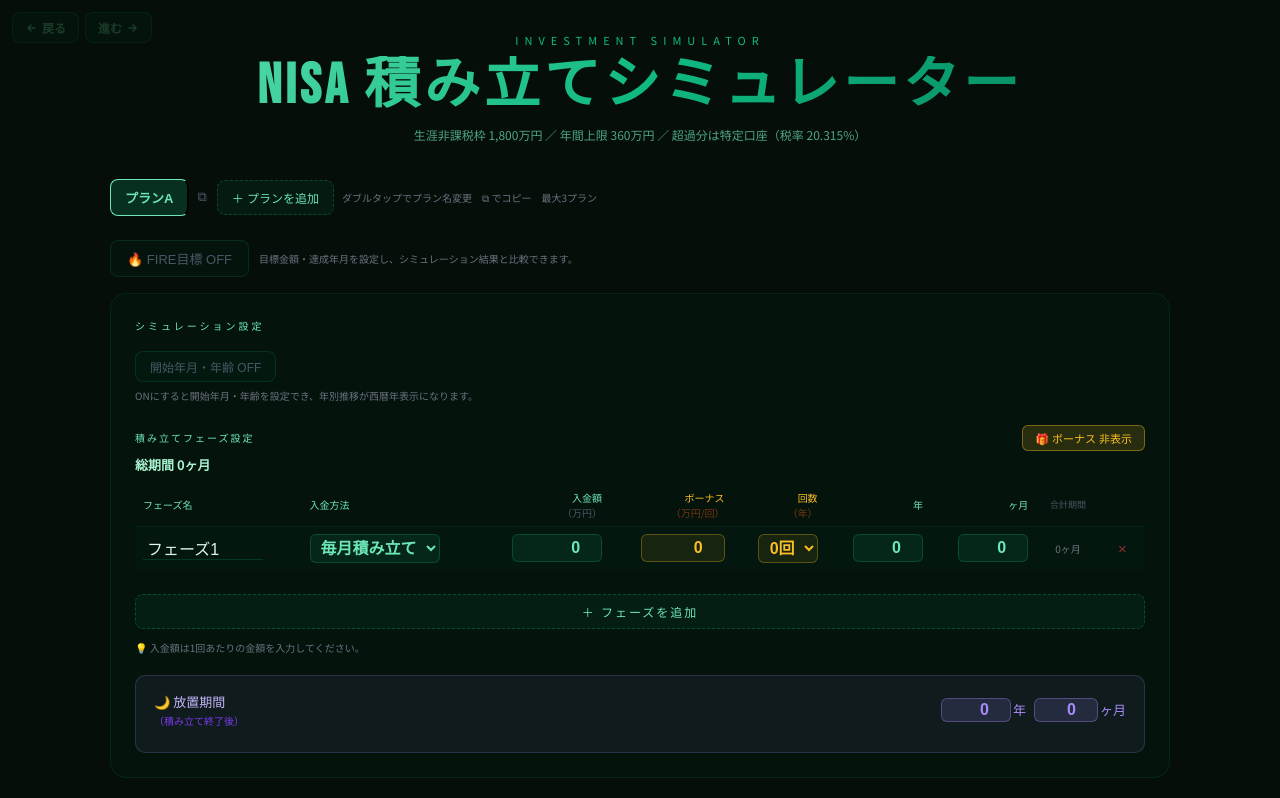
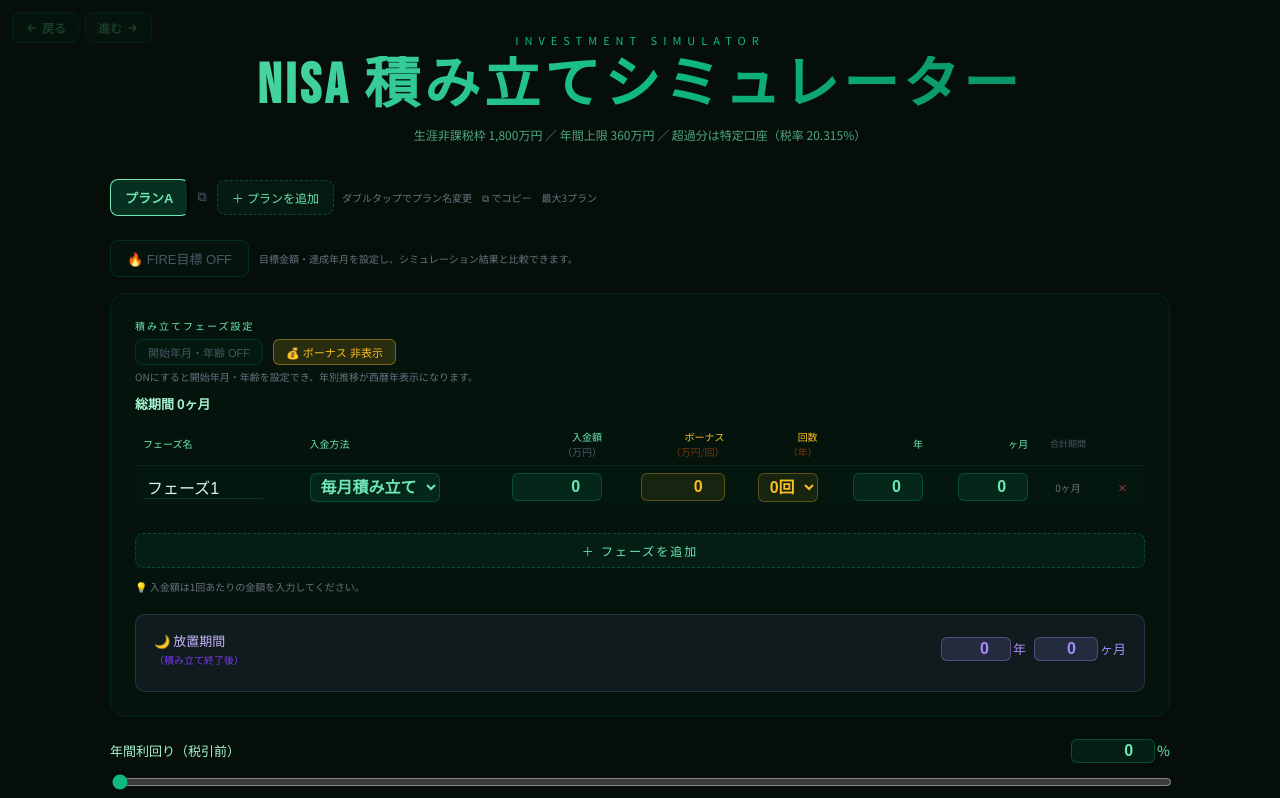
Before and after one commit to Okaengo/nisa-app, a React (Create React App) app: page / in a window 1280 px wide. Shown: the top 798 px of the page. Built offline with nearby package versions, Linux system fonts and the light colour scheme.

Commit message:
Update App.jsx

```diff
--- a/src/App.jsx
+++ b/src/App.jsx
@@ -608,24 +608,26 @@
 
       {/* 設定パネル */}
       <div style={{ background: "rgba(16,185,129,0.03)", border: "1px solid rgba(16,185,129,0.1)", borderRadius: 16, padding: 24, marginBottom: 22 }}>
-        <div style={{ fontSize: 10, color: "#6ee7b7", letterSpacing: 3, marginBottom: 18 }}>シミュレーション設定</div>
+        {/* フェーズテーブル */}
+        <div style={{ marginBottom: 12 }}>
+          <div style={{ fontSize: 10, color: "#6ee7b7", letterSpacing: 2, marginBottom: 6 }}>積み立てフェーズ設定</div>
+          <div style={{ display: "flex", alignItems: "center", gap: 10, marginBottom: 4, flexWrap: "wrap" }}>
+            <button onClick={() => setUseStartDate(v => !v)} style={{
+              background: useStartDate ? "rgba(16,185,129,0.15)" : "rgba(16,185,129,0.04)",
+              border: `1px solid ${useStartDate ? "rgba(16,185,129,0.5)" : "rgba(16,185,129,0.15)"}`,
+              borderRadius: 8, padding: "4px 12px", cursor: "pointer",
+              color: useStartDate ? "#6ee7b7" : "#4b5563", fontSize: 11, fontWeight: useStartDate ? 700 : 400,
+            }}>開始年月・年齢 {useStartDate ? "ON" : "OFF"}</button>
+            <button onClick={() => setShowBonus(b => !b)} style={{ background: showBonus ? "rgba(251,191,36,0.15)" : "rgba(16,185,129,0.08)", border: `1px solid ${showBonus ? "rgba(251,191,36,0.4)" : "rgba(16,185,129,0.2)"}`, borderRadius: 6, color: showBonus ? "#fbbf24" : "#6ee7b7", fontSize: 11, padding: "4px 12px", cursor: "pointer" }}>💰 ボーナス {showBonus ? "非表示" : "表示"}</button>
+          </div>
 
-
-        {/* 開始年月・年齢 */}
-        <div style={{ marginBottom: 22 }}>
-
-          <div>
-            <div style={{ marginBottom: 8 }}>
-              <button onClick={() => setUseStartDate(v => !v)} style={{
-                background: useStartDate ? "rgba(16,185,129,0.15)" : "rgba(16,185,129,0.04)",
-                border: `1px solid ${useStartDate ? "rgba(16,185,129,0.5)" : "rgba(16,185,129,0.15)"}`,
-                borderRadius: 8, padding: "6px 14px", cursor: "pointer",
-                color: useStartDate ? "#6ee7b7" : "#4b5563", fontSize: 12, fontWeight: useStartDate ? 700 : 400,
-              }}>開始年月・年齢 {useStartDate ? "ON" : "OFF"}</button>
-              {!useStartDate && <div style={{ fontSize: 10, color: "#6b7280", marginTop: 6 }}>ONにすると開始年月・年齢を設定でき、年別推移が西暦年表示になります。</div>}
+          {/* 開始年月・年齢 */}
+          <div style={{ marginBottom: 10 }}>
+            <div style={{ marginBottom: 4 }}>
+              {!useStartDate && <div style={{ fontSize: 10, color: "#6b7280", marginTop: 4 }}>ONにすると開始年月・年齢を設定でき、年別推移が西暦年表示になります。</div>}
             </div>
             {useStartDate && (<>
-              <div style={{ display: "flex", alignItems: "baseline", gap: 6, marginBottom: 8, flexWrap: "wrap" }}>
+              <div style={{ display: "flex", alignItems: "baseline", gap: 6, marginBottom: 6, flexWrap: "wrap" }}>
                 <input type="number" min={2000} max={2100}
                   value={startYearFocused ? (startYearDraft === null ? "" : startYearDraft) : startYear}
                   onFocus={() => { setStartYearFocused(true); setStartYearDraft(String(startYear)); }}
@@ -645,10 +647,10 @@
                   style={{ ...S.inputBase, ...S.inputGreen, width: 60, borderRadius: 6, padding: "4px 6px", textAlign: "right", outline: "none" }} />
                 <span style={{ fontSize: 13, color: "#6ee7b7" }}>歳</span>
               </div>
-              <div style={{ fontSize: 10, color: "#6b7280", marginBottom: 8, lineHeight: 1.7 }}>
+              <div style={{ fontSize: 10, color: "#6b7280", marginBottom: 6, lineHeight: 1.7 }}>
                 年齢を設定する場合は、開始する年になる年齢を入力してください。
               </div>
-              <div style={{ display: "flex", flexWrap: "wrap", gap: 4 }}>
+              <div style={{ display: "flex", flexWrap: "wrap", gap: 4, marginBottom: 6 }}>
                 {[1,2,3,4,5,6,7,8,9,10,11,12].map(m => (
                   <button key={m} onClick={() => setStartMonth(m)} style={{
                     background: startMonth === m ? "rgba(16,185,129,0.25)" : "transparent",
@@ -661,14 +663,7 @@
               </div>
             </>)}
           </div>
-        </div>
 
-        {/* フェーズテーブル */}
-        <div style={{ marginBottom: 12 }}>
-          <div style={{ display: "flex", alignItems: "center", gap: 10, marginBottom: 4 }}>
-            <div style={{ fontSize: 10, color: "#6ee7b7", letterSpacing: 2, flex: 1 }}>積み立てフェーズ設定</div>
-            <button onClick={() => setShowBonus(b => !b)} style={{ background: showBonus ? "rgba(251,191,36,0.15)" : "rgba(16,185,129,0.08)", border: `1px solid ${showBonus ? "rgba(251,191,36,0.4)" : "rgba(16,185,129,0.2)"}`, borderRadius: 6, color: showBonus ? "#fbbf24" : "#6ee7b7", fontSize: 11, padding: "4px 12px", cursor: "pointer" }}>🎁 ボーナス {showBonus ? "非表示" : "表示"}</button>
-          </div>
           <div style={{ fontSize: 13, fontWeight: 700, color: "#a7f3d0", marginBottom: 10 }}>
             総期間 {periodLabel(Math.floor(totalMonths/12), totalMonths%12)}
           </div>
```
